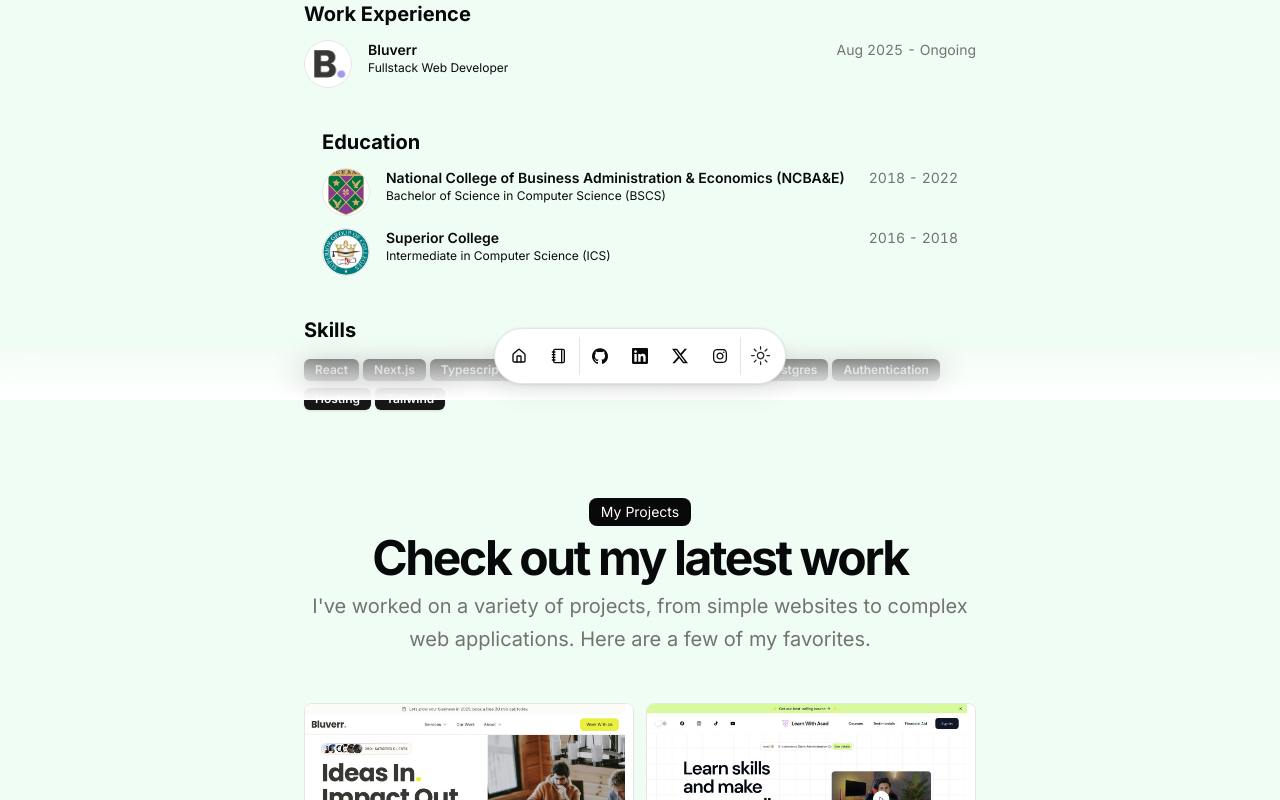
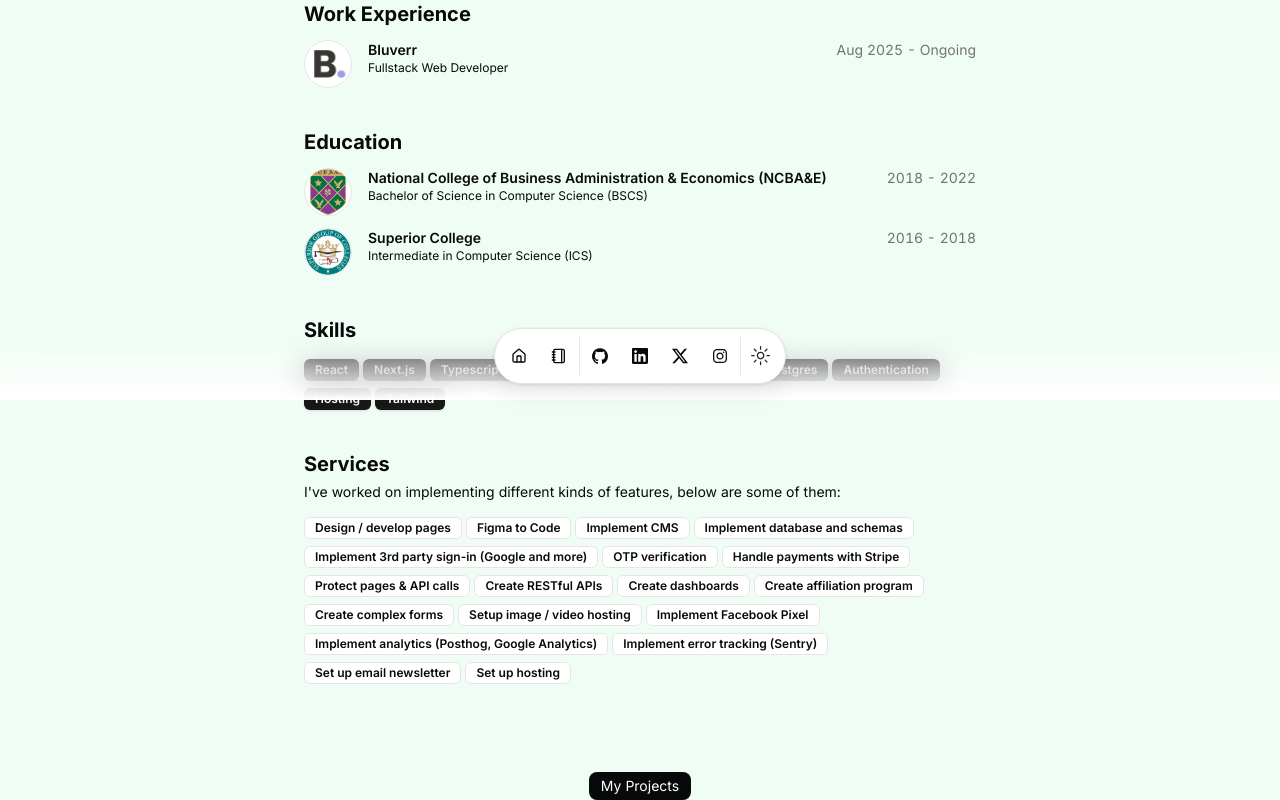
Before and after one commit to hammadxp/39-portfolio-v5-nextjs, a Next.js app: page / in a window 1280 px wide. Shown: the part 400-1200 px from the top of the page. Built offline with nearby package versions, Linux system fonts and the light colour scheme.

Commit message:
add services section

```diff
--- a/app/(landing-page)/page.tsx
+++ b/app/(landing-page)/page.tsx
@@ -20,6 +20,7 @@ export default function LandingPage() {
       <WorkSection />
       <EducationSection />
       <SkillsSection />
+      <ServicesSection />
       <ProjectsSection />
       <MiniToolsSection />
       <ContactSection />
@@ -129,6 +130,28 @@ function SkillsSection() {
           {data.skills.map((skill, id) => (
             <BlurFade key={skill} delay={BLUR_FADE_DELAY * 10 + id * 0.05}>
               <Badge key={skill}>{skill}</Badge>
+            </BlurFade>
+          ))}
+        </div>
+      </div>
+    </SectionWrapper>
+  );
+}
+
+function ServicesSection() {
+  return (
+    <SectionWrapper id="services">
+      <div className="flex min-h-0 flex-col gap-y-3">
+        <BlurFade delay={BLUR_FADE_DELAY * 9}>
+          <h2 className="text-xl font-bold">Services</h2>
+          <p className="text-sm mt-1">I&apos;ve worked on implementing different kinds of features, below are some of them:</p>
+        </BlurFade>
+        <div className="flex flex-wrap gap-1">
+          {data.services.map((service, id) => (
+            <BlurFade key={service} delay={BLUR_FADE_DELAY * 10 + id * 0.05}>
+              <Badge variant="outline" className="bg-background" key={service}>
+                {service}
+              </Badge>
             </BlurFade>
           ))}
         </div>
@@ -254,7 +277,10 @@ function ContactSection() {
               <Link href={data.contact.social.X.url} className="text-blue-500 hover:underline">
                 with a direct question on twitter
               </Link>{" "}
-              and I&apos;ll respond whenever I can. I will ignore all soliciting.
+              and I&apos;ll respond whenever I can. Or you can just send me an{" "}
+              <Link href={`mailto:${data.contact.email}`} className="text-blue-500 hover:underline">
+                email.
+              </Link>
             </p>
           </div>
         </BlurFade>
--- a/components/page-structure.tsx
+++ b/components/page-structure.tsx
@@ -7,5 +7,5 @@ export function PageWrapper({ children, className }: BaseProps) {
 }
 
 export function SectionWrapper({ children, className }: BaseProps & HTMLAttributes<HTMLElement>) {
-  return <section className={cn("max-w-2xl mx-auto", className)}>{children}</section>;
+  return <section className={cn("max-w-2xl mx-auto w-full", className)}>{children}</section>;
 }
--- a/data/data.tsx
+++ b/data/data.tsx
@@ -12,6 +12,26 @@ export const data = {
     "I am a tech savvy person, tinkering with my devices to customize them, root them, jailbreak them and automate them. I am in the habit of writing small, [Python based CLI apps/scripts](https://github.com/hammadxp), automating stuff with Tasker and AutoHotKey. In 2022, I wrote my first Hello World in JavaScript and have been honing my design and code skills ever since.",
   avatarUrl: "/me.jpg",
   skills: ["React", "Next.js", "Typescript", "Node.js", "Python", "React Native", "Postgres", "Authentication", "Hosting", "Tailwind"],
+  services: [
+    "Design / develop pages",
+    "Figma to Code",
+    "Implement CMS",
+    "Implement database and schemas",
+    "Implement 3rd party sign-in (Google and more)",
+    "OTP verification",
+    "Handle payments with Stripe",
+    "Protect pages & API calls",
+    "Create RESTful APIs",
+    "Create dashboards",
+    "Create affiliation program",
+    "Create complex forms",
+    "Setup image / video hosting",
+    "Implement Facebook Pixel",
+    "Implement analytics (Posthog, Google Analytics)",
+    "Implement error tracking (Sentry)",
+    "Set up email newsletter",
+    "Set up hosting",
+  ],
   navbar: [
     { href: "/", icon: HomeIcon, label: "Home" },
     { href: "/blog", icon: NotebookIcon, label: "Blog" },
```
